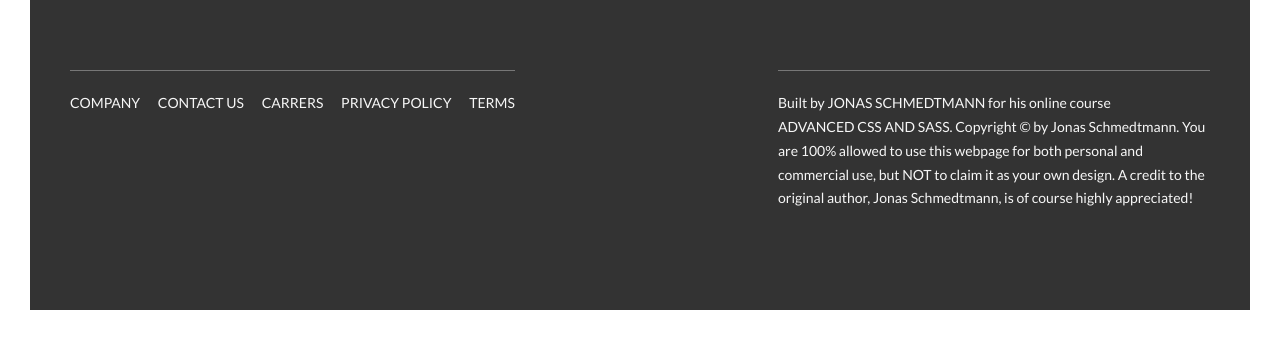
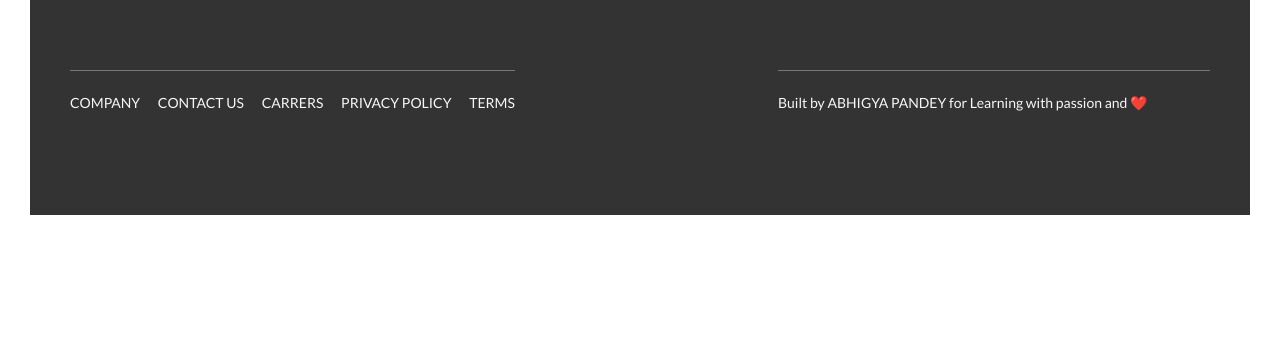
Before and after one commit to Mortal303/Travelling-App, a website: page index.html in a window 1280 px wide. Shown: the part 5815-6155 px from the top of the page. After the commit the page ends 6060 px from the top, so only its background shows below. Drawn offline with Linux system fonts and the light colour scheme.

Commit message:
Footer unnecessary text removed

```diff
--- a/index.html
+++ b/index.html
@@ -390,10 +390,7 @@
                 </div>
                 <div class="col-1-of-2">
                     <p class="footer__copyright">
-                        Built by <a href="#" class="footer__link">Jonas Schmedtmann</a> for his online course <a href="#" class="footer__link">Advanced CSS and Sass</a>.
-                        Copyright &copy; by Jonas Schmedtmann. You are 100% allowed to use this webpage for both personal
-                        and commercial use, but NOT to claim it as your own design. A credit to the original author, Jonas
-                        Schmedtmann, is of course highly appreciated!
+                        Built by <a href="#" class="footer__link">Abhigya Pandey</a> for Learning with passion and ❤️
                     </p>
                 </div>
             </div>
```
